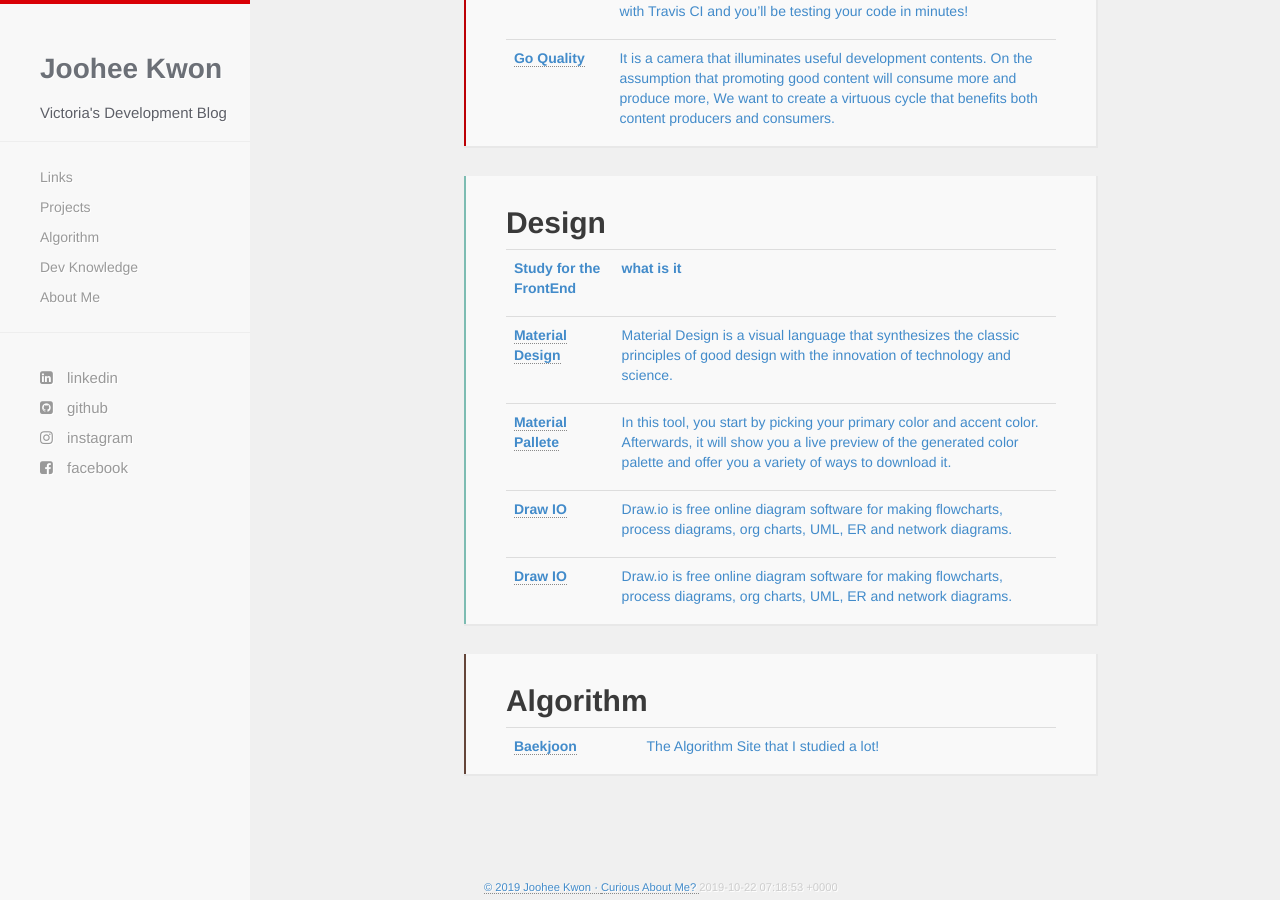
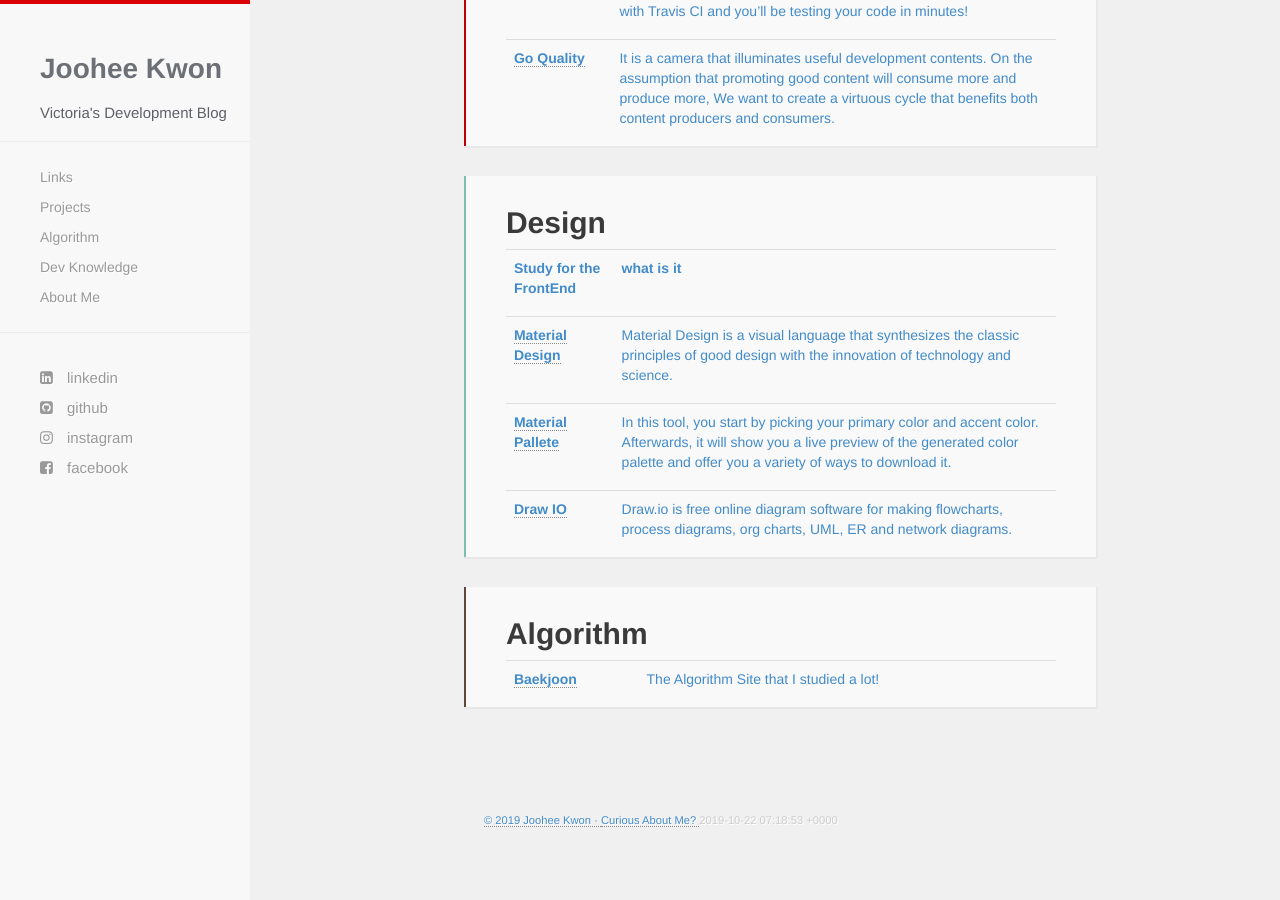
Before and after one commit to victoriagjh/victoriagjh.github.io, a Jekyll site: the page built from links.html, in a window 1280 px wide and 900 px high, scrolled down 686 px. Built offline with Jekyll 4.4.1, drawn with Linux system fonts in a browser that asks for light colours; nearby versions of some CDN libraries; after the commit the page ends 1519 px from its top, so only the background shows below that.

Commit message:
Update links.html

```diff
--- a/links.html
+++ b/links.html
@@ -93,14 +93,6 @@ title: Links
             </td>
             <td valign="top" class="td4">
               <p class="p2"><span class="s1">In this tool, you start by picking your primary color and accent color. Afterwards, it will show you a live preview of the generated color palette and offer you a variety of ways to download it.<span class="Apple-converted-space"> </span></span></p>
-            </td>
-          </tr>
-          <tr>
-            <td valign="top" class="td5">
-              <p class="p2"><span class="s1"><a href="https://www.draw.io/"><b>Draw IO</b></a></span></p>
-            </td>
-            <td valign="top" class="td6">
-              <p class="p2"><span class="s1"> Draw.io is free online diagram software for making flowcharts, process diagrams, org charts, UML, ER and network diagrams.<span class="Apple-converted-space"> </span></span></p>
             </td>
           </tr>
           <tr>
```
